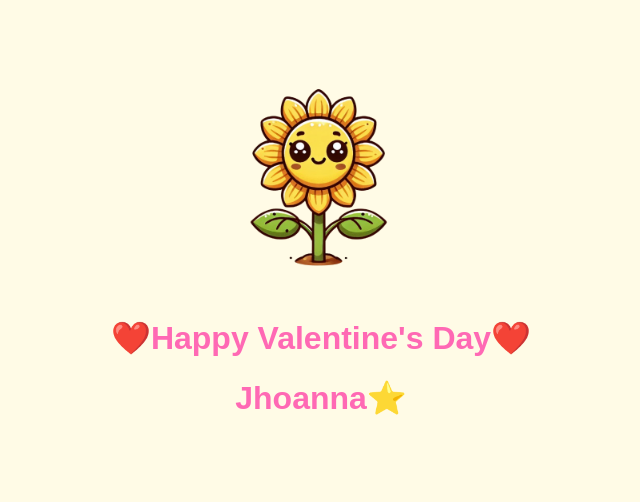
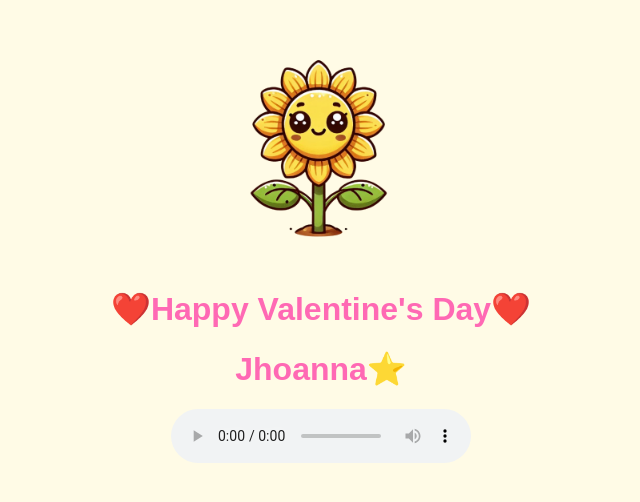
Before and after one commit to LennyMogena/Valentine-sDay, a plain HTML site: page index.html in a window 1280 px wide. Shown: the part 142-644 px from the top of the page, without its empty margins (319-959 px from the left). Drawn offline with Linux system fonts and the light colour scheme.

Commit message:
Add files via upload

```diff
--- a/index.html
+++ b/index.html
@@ -14,6 +14,10 @@
         <h1>❤️Happy Valentine's Day❤️<h1>
             <div class=".firma"
             <h2> Jhoanna⭐</h2>
+            <audio controls>
+                <source src="song.mp3" type="audio/mpeg">
+                Tu navegador no soporta el elemento de audio.
+            </audio>
     <script src="script.js"></script>
 </body>
 </html>
```
Also changed, not shown: 1 other file.
